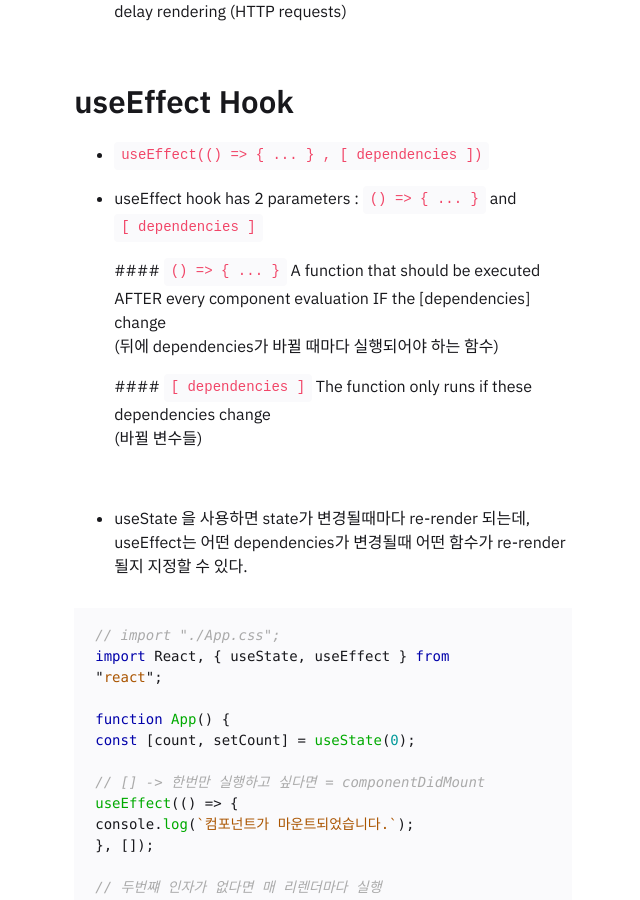
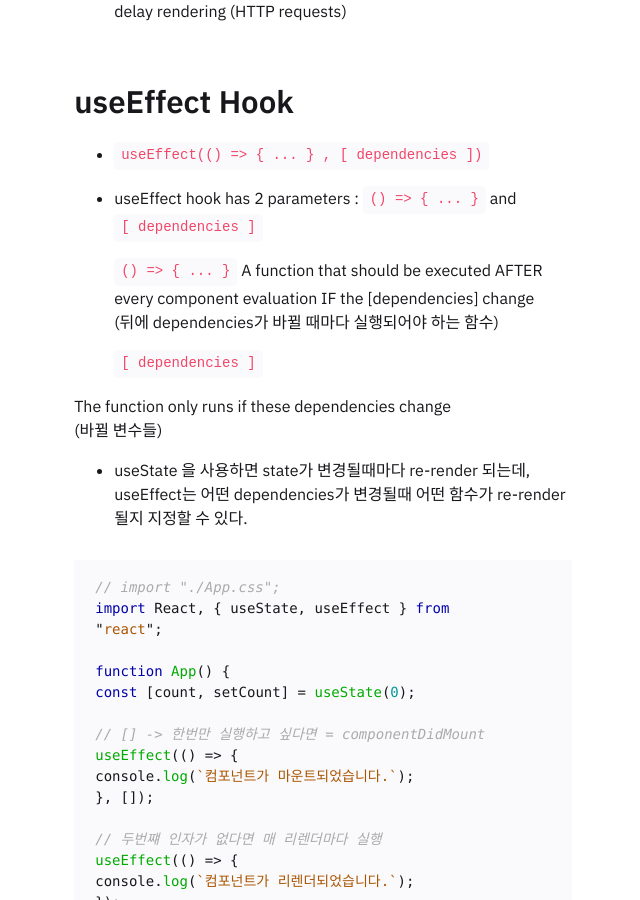
Before and after one commit to jenjenhub/blog, a Jekyll site: the page built from _notes/Public/2022-01-23-useEffect.md, in a window 1280 px wide and 900 px high, scrolled down 867 px. Shown: the whole window, without its empty margins (317-957 px from the left). Built offline with Jekyll 4.4.1, drawn with Linux system fonts in a browser that asks for light colours.

Commit message:
Update 2022-01-23-useEffect.md

```diff
--- a/_notes/Public/2022-01-23-useEffect.md
+++ b/_notes/Public/2022-01-23-useEffect.md
@@ -35,18 +35,19 @@ All actions that are not related to bringing something onto the screen directly.
 - useEffect hook has 2 parameters : `() => { ... }` and `[ dependencies ]`
 
 
-   #### `() => { ... }`
+    `() => { ... }`
 A function that should be executed AFTER every component evaluation IF the [dependencies] change
 <br />
 (뒤에 dependencies가 바뀔 때마다 실행되어야 하는 함수)
+<br />
 
 
-   #### `[ dependencies ]`
+    `[ dependencies ]`
+
 The function only runs if these dependencies change
 <br />
 (바뀔 변수들)
 
-<br />
 
 - useState 을 사용하면 state가 변경될때마다 re-render 되는데, useEffect는 어떤 dependencies가 변경될때 어떤 함수가 re-render될지 지정할 수 있다.
 <br />
```
